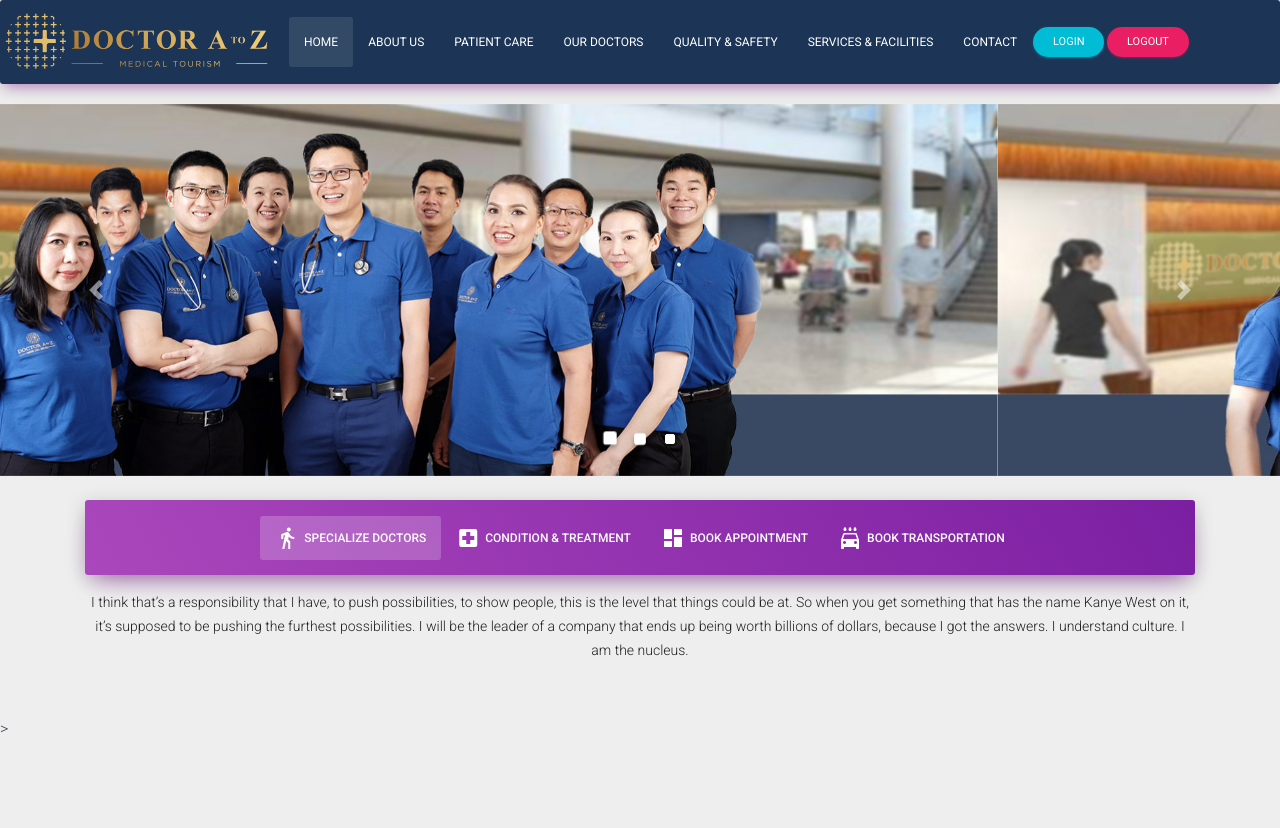
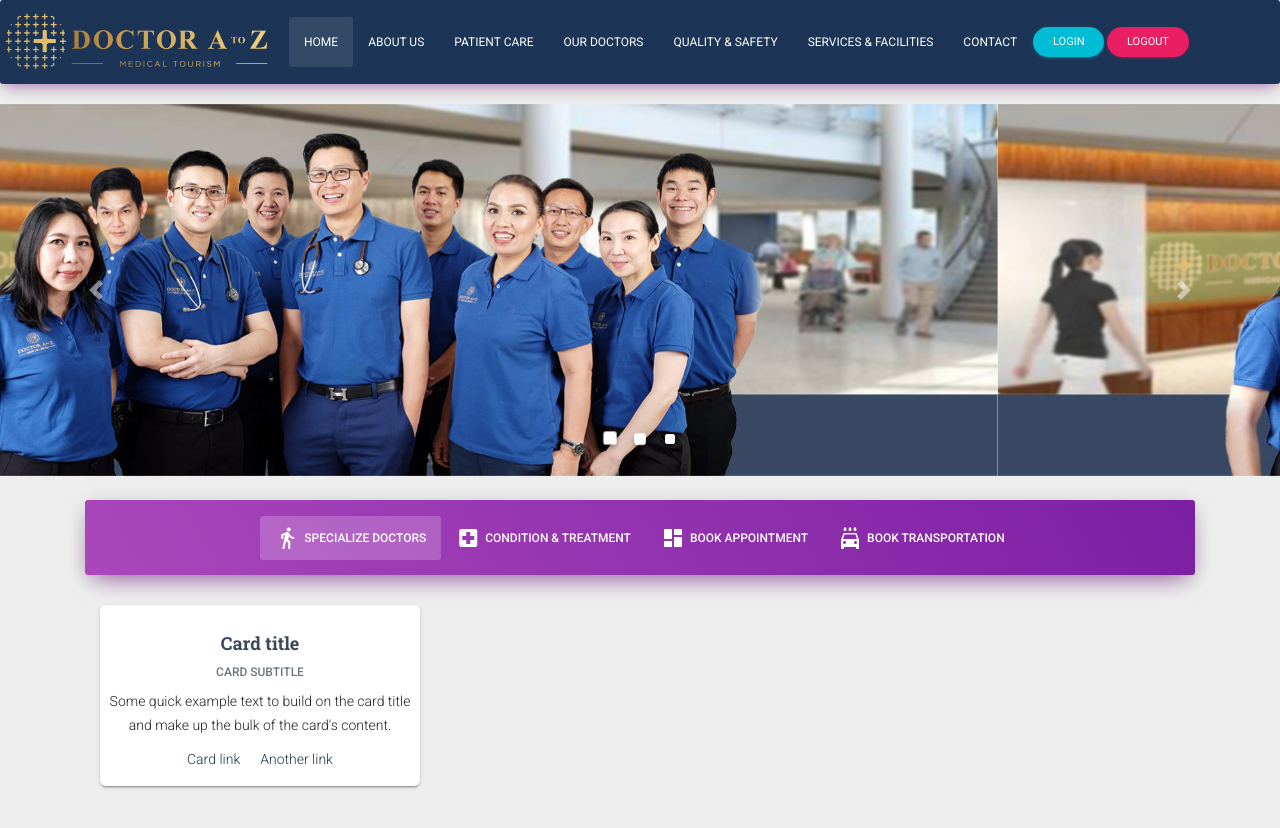
Before and after one commit to backwizard/frontend, an Angular app: page /main in a window 1280 px wide. Shown: the top 828 px of the page. Before the commit the page ends 800 px from the top, so only its background shows below. Built offline with nearby package versions, Linux system fonts and the light colour scheme.

Commit message:
add card

```diff
--- a/src/app/components/main/main.component.html
+++ b/src/app/components/main/main.component.html
@@ -42,15 +42,24 @@
                             <a class="nav-link" href="#history" data-toggle="tab"><i class="material-icons">dashboard</i>Book Appointment</a>
                         </li>
                         <li class="nav-item">
-                            <a class="nav-link" href="#history" data-toggle="tab"><i class="material-icons">local_car_wash</i>Book transportation</a>
+                            <a class="nav-link" href="#book" data-toggle="tab"><i class="material-icons">local_car_wash</i>Book transportation</a>
                         </li>
                     </ul>
                 </div>
             </div>
-        </div><div class="card-body ">
+        </div>
+        <div class="container">
             <div class="tab-content text-center">
                 <div class="tab-pane active" id="home">
-                    <p>I think that&#x2019;s a responsibility that I have, to push possibilities, to show people, this is the level that things could be at. So when you get something that has the name Kanye West on it, it&#x2019;s supposed to be pushing the furthest possibilities. I will be the leader of a company that ends up being worth billions of dollars, because I got the answers. I understand culture. I am the nucleus.</p>
+                    <div class="card" style="width: 20rem;">
+                        <div class="card-body">
+                            <h4 class="card-title">Card title</h4>
+                            <h6 class="card-subtitle mb-2 text-muted">Card subtitle</h6>
+                            <p class="card-text">Some quick example text to build on the card title and make up the bulk of the card's content.</p>
+                            <a href="#" class="card-link">Card link</a>
+                            <a href="#" class="card-link">Another link</a>
+                        </div>
+                    </div>
                 </div>
                 <div class="tab-pane" id="updates">
                     <p> I will be the leader of a company that ends up being worth billions of dollars, because I got the answers. I understand culture. I am the nucleus. I think that&#x2019;s a responsibility that I have, to push possibilities, to show people, this is the level that things could be at. I think that&#x2019;s a responsibility that I have, to push possibilities, to show people, this is the level that things could be at. </p>
@@ -58,10 +67,13 @@
                 <div class="tab-pane" id="history">
                     <p> I think that&#x2019;s a responsibility that I have, to push possibilities, to show people, this is the level that things could be at. I will be the leader of a company that ends up being worth billions of dollars, because I got the answers. I understand culture. I am the nucleus. I think that&#x2019;s a responsibility that I have, to push possibilities, to show people, this is the level that things could be at.</p>
                 </div>
+                <div class="tab-pane" id="book">
+                    <p> I think that&#x2019;s a responsibility that I have, to push possibilities, to show people, this is the level that things could be at. I will be the leader of a company that ends up being worth billions of dollars, because I got the answers. I understand culture. I am the nucleus. I think that&#x2019;s a responsibility that I have, to push possibilities, to show people, this is the level that things could be at.</p>
+                </div>
             </div>
         </div>
-      </div>
-</div>>
+    </div>
+</div>
 
 
 
```
